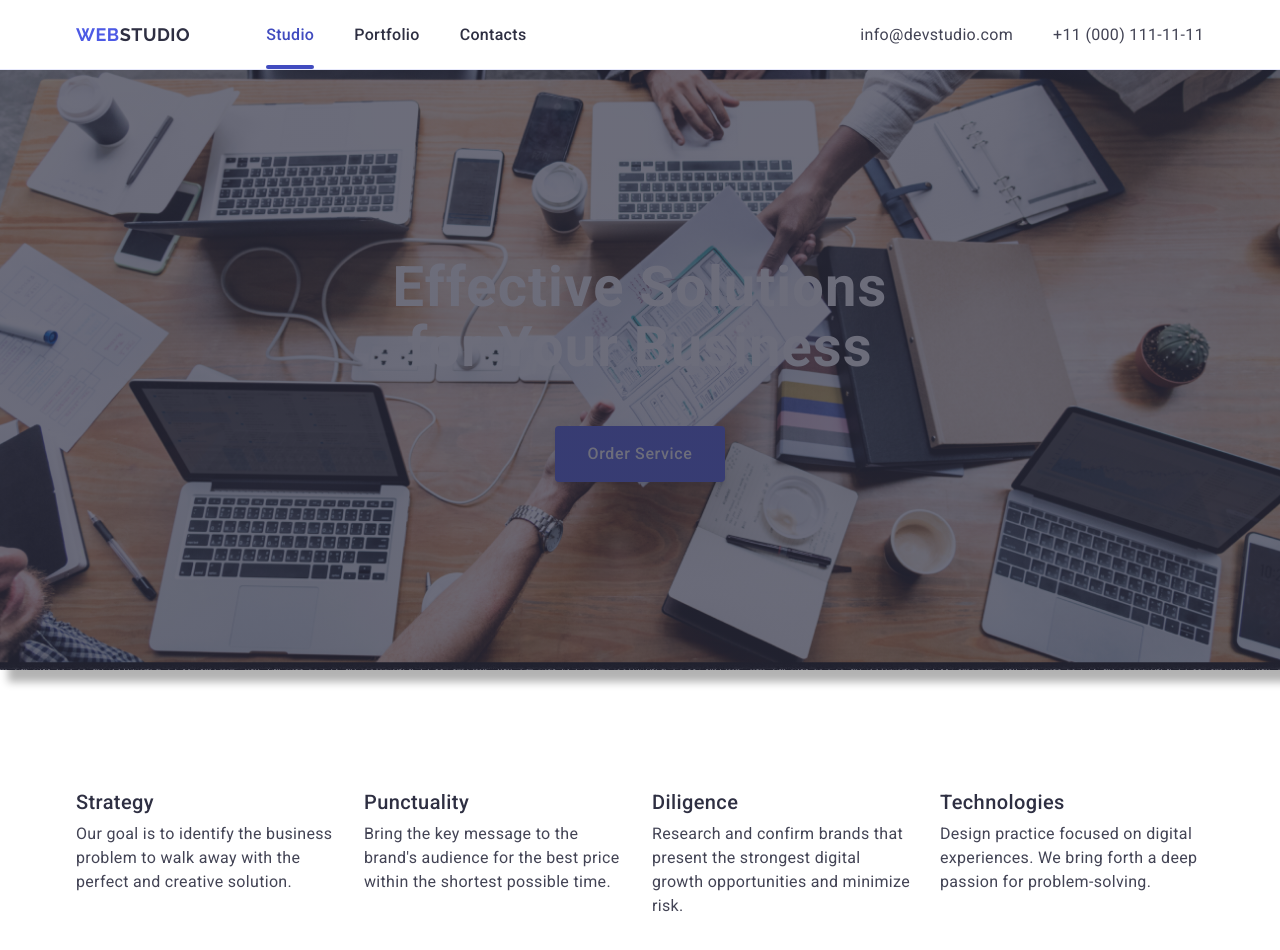
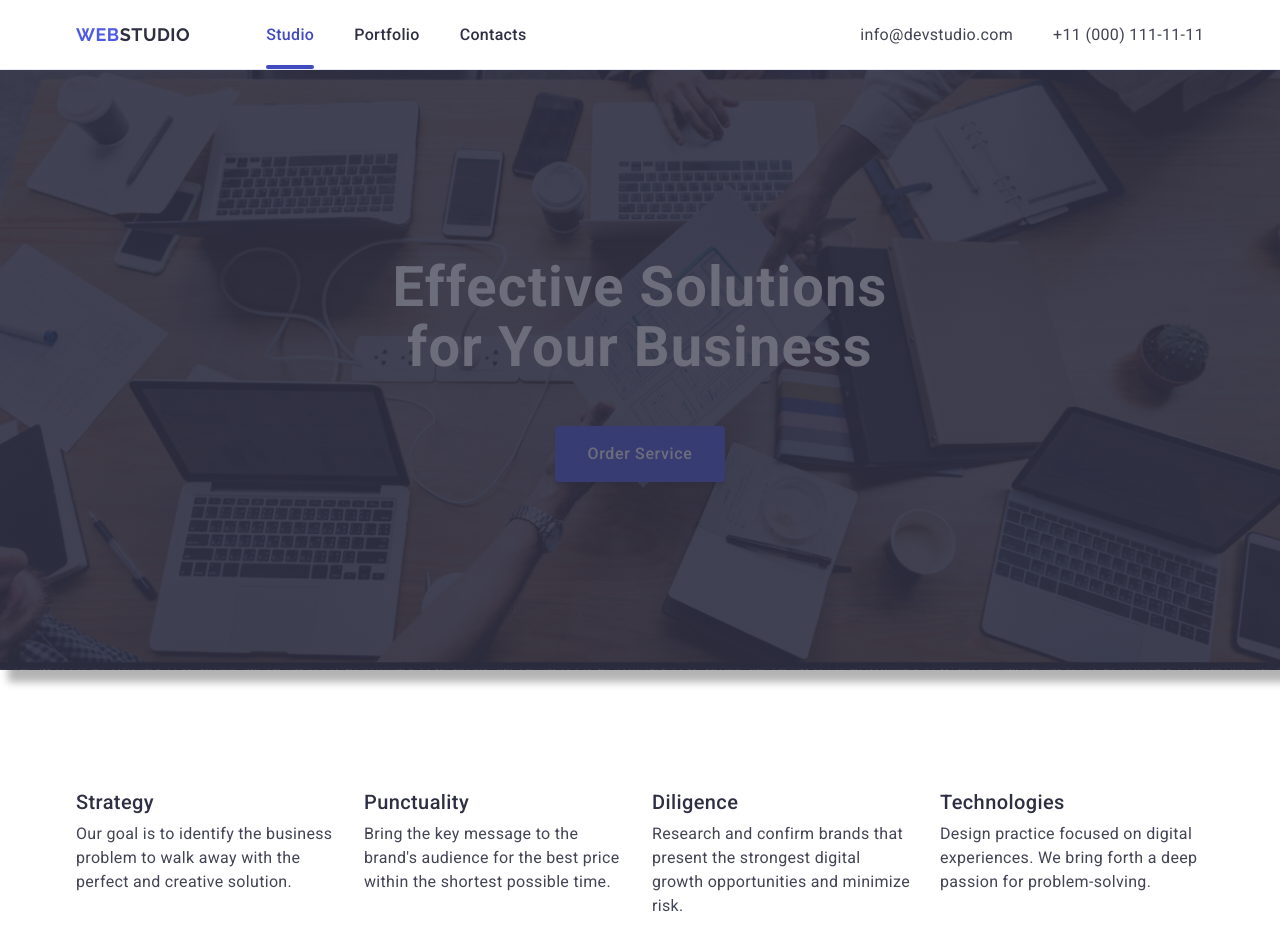
Before and after one commit to Andrew94ua/goit-markup-hw-04, a plain HTML site: page index.html in a window 1280 px wide. Shown: the top 950 px of the page. Drawn offline with nearby package versions, Linux system fonts and the light colour scheme.

Commit message:
Update styles.css

```diff
--- a/css/styles.css
+++ b/css/styles.css
@@ -134,12 +134,18 @@ a {
 .hero {
   background-color: #2e2f42;
   padding: 188px 0;
-  background-image: url(../images/people-office.jpg);
+  background-image: linear-gradient(
+      rgba(46, 47, 66, 0.7),
+      rgba(46, 47, 66, 0.7)
+    ),
+    url(../images/people-office.jpg);
+  max-width: 1440px;
   background-position: center;
   background-size: cover;
   background-repeat: no-repeat;
   position: relative;
   box-shadow: 10px 10px 8px 2px rgba(0, 0, 0, 0.3);
+  margin: 0 auto;
 }
 
 .hero-heading {
@@ -169,6 +175,7 @@ a {
   border: none;
   margin: 48px auto 0;
   padding: 16px 32px;
+  transition: background-color 250ms cubic-bezier(0.4, 0, 0.2, 1);
 }
 
 .hero-button:hover,
```
